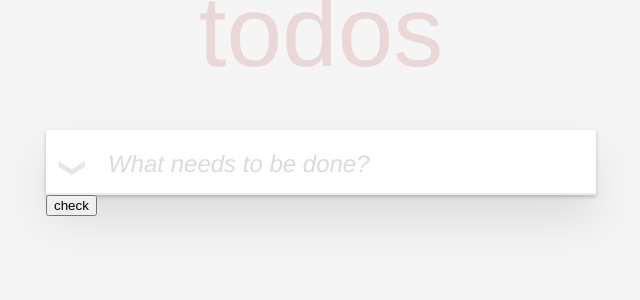
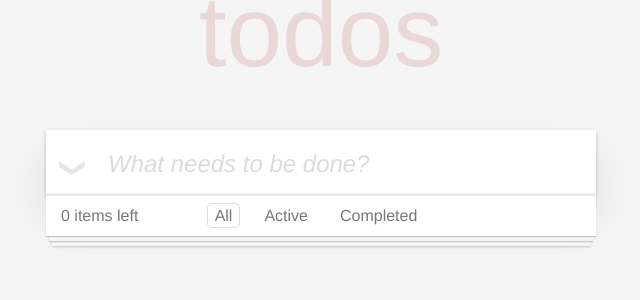
Before and after one commit to Mvovik/lits, a React (Create React App) app: page / in a window 1280 px wide. Shown: the top 300 px of the page, without its empty margins (319-959 px from the left). Built offline with nearby package versions, Linux system fonts and the light colour scheme.

Commit message:
Add Footer

```diff
--- a/src/App.css
+++ b/src/App.css
@@ -258,3 +258,63 @@ body {
 .Toggle-all-completed:before {
   color: #4d4d4d;
 }
+
+/* Footer */
+
+.App-footer {
+  position: relative;
+  width: 520px;
+  height: 20px;
+  padding: 10px 15px;
+  border-top: 1px solid #e6e6e6;
+  background: #fff;
+  text-align: center;
+  color: #777;
+  font-size: 16px;
+  box-shadow: 0 1px 1px rgba(0, 0, 0, 0.2),
+              0 8px 0 -3px #f6f6f6,
+              0 9px 1px -3px rgba(0, 0, 0, 0.2),
+              0 16px 0 -6px #f6f6f6,
+              0 17px 2px -6px rgba(0, 0, 0, 0.2);
+}
+.App-todo-count {
+  float: left;
+  margin-right: 35px;
+
+}
+.App-todo-count span {
+
+}
+
+.App-filters {
+  display: block;
+  position: absolute;
+  width: 100%;
+  margin: 0;
+  padding: 0;
+  right: 0;
+  left: 0;
+}
+.App-filters ul {
+
+}
+.App-filters li{
+  display: inline-block;
+  list-style-type: none;
+  margin-right: 10px;
+
+}
+.App-filters li a {
+  text-decoration: none;
+  color: #777;
+  margin: 3px 3px;
+  padding: 3px 7px;
+  border: 1px solid #fff;
+  border-radius: 5px;
+}
+.App-filters li a:hover {
+  border-color:rgba(175, 47, 47, 0.1);
+}
+.App-filters li a.selected {
+  border-color: rgba(175, 47, 47, 0.2);
+}
--- a/src/App.js
+++ b/src/App.js
@@ -4,6 +4,7 @@ import Button from './components/Button';
 import Input from './components/Input';
 import Checkbox from './components/Checkbox';
 import List from './components/List';
+import Footer from './components/Footer';
 
 class App extends Component {
   constructor(props) {
@@ -81,9 +82,6 @@ this.isToggleAll = false;
   onChange = event => {
     this.setState({ value: event.target.value });
   };
-  onCheckProperty = () => {
-    console.log(this.state.todoList[0][1]);
-  };
 
   render() {
     const { todoList, value } = this.state;
@@ -111,7 +109,7 @@ this.isToggleAll = false;
           />
           {/* <Checkbox onClick = {this.onChecked} /> */}
         </form>
-        <input type="button" value={'check'} onClick={this.onCheckProperty} />
+        <Footer/>
       </div>
     );
   }
--- /dev/null
+++ b/src/components/Footer/Footer.jsx
@@ -0,0 +1,33 @@
+import React, { Component } from 'react';
+import PropTypes from 'prop-types';
+
+class Footer extends Component {
+    render() {
+        return (
+            <footer className="App-footer">
+                <span className="App-todo-count">
+                    <span>0</span>
+                    <span> </span>
+                    <span>items </span>
+                    <span>left</span>
+                </span>
+                <ul className="App-filters">
+                    <li>
+                        <a href="#" className="selected">All</a>
+                        <span> </span>
+                        </li>
+                    <li>
+                        <a href="#">Active</a>
+                        <span> </span>
+                        </li>
+                    <li>
+                        <a href="#">Completed</a>
+                        <span></span>
+                        </li>
+                </ul>
+            </footer>
+        );
+    }
+}
+
+export default Footer;
--- /dev/null
+++ b/src/components/Footer/index.js
@@ -0,0 +1,3 @@
+import Footer from './Footer';
+
+export default Footer;
--- /dev/null
+++ b/src/components/Info/index.js
@@ -0,0 +1,2 @@
+import Info from './Info';
+export default Info;
```
Also changed, not shown: src/components/Info/Info.jsx (added, +13 -0 lines).
